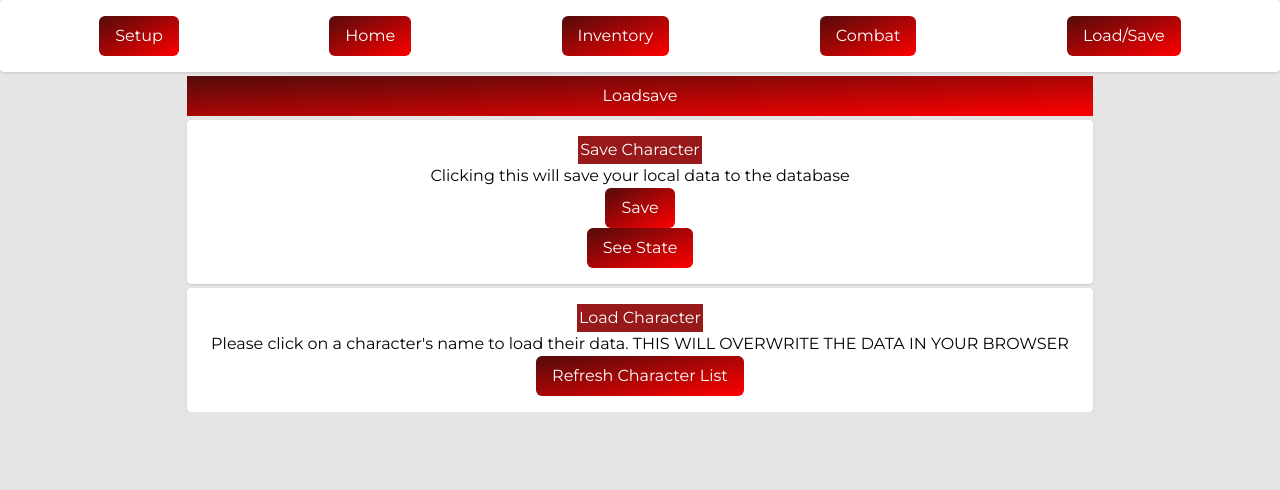
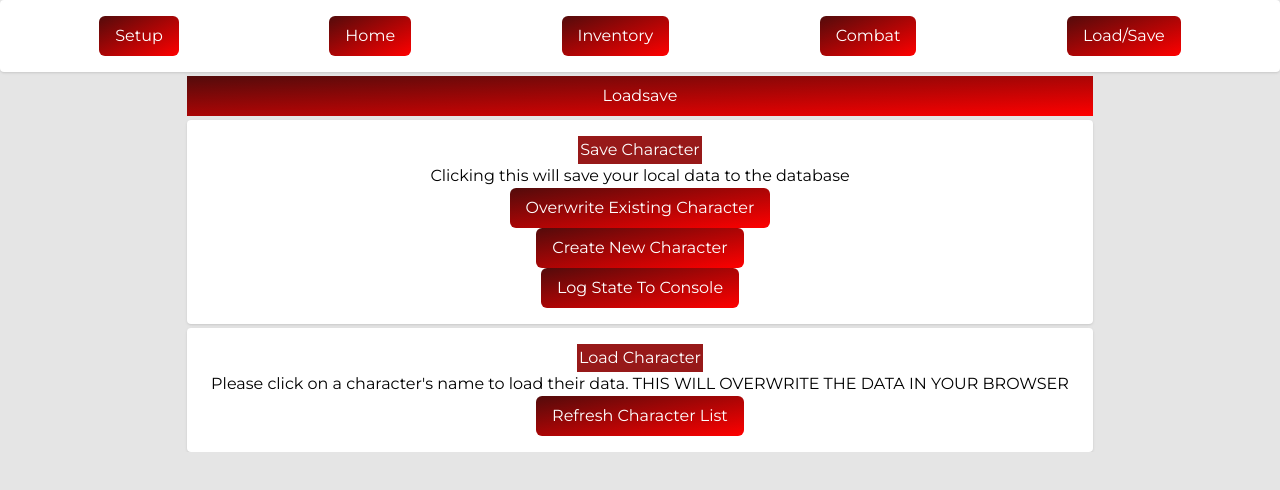
Before and after one commit to DaisyEverard/Cyberpunk-red, a React (Vite) app: page /loadSave in a window 1280 px wide. Shown: the top 490 px of the page. Built offline with nearby package versions, Linux system fonts and the light colour scheme.

Commit message:
add button to save a new character

```diff
--- a/src/components/large_components/loadSave/SaveCharacter.tsx
+++ b/src/components/large_components/loadSave/SaveCharacter.tsx
@@ -8,8 +8,12 @@ import Button from '../../common/Button';
 const SaveCharacter = () => {
   const { state, setID } = useContext(CharacterContext);
 
-  const handleSaveCharacter = async (state: CharacterType, setID: (id: string) => void) => {
-    const [response, err] = await handlePost('document', JSON.stringify(state));
+  const handleSaveNewCharacter = async (state: CharacterType, setID: (id: string) => void) => {
+    console.log('creating new character');
+  };
+
+  const handleOverwriteCharacter = async (state: CharacterType, setID: (id: string) => void) => {
+    const [response, err] = await handlePost('document/existing', JSON.stringify(state));
 
     if (err) {
       throw err;
@@ -29,17 +33,24 @@ const SaveCharacter = () => {
 
           <Button
             onClick={() => {
-              handleSaveCharacter(state, setID);
+              handleSaveNewCharacter(state, setID);
             }}
           >
-            Save
+            Overwrite Existing Character
+          </Button>
+          <Button
+            onClick={() => {
+              handleOverwriteCharacter(state, setID);
+            }}
+          >
+            Create New Character
           </Button>
           <Button
             onClick={() => {
               console.log(state);
             }}
           >
-            See State
+            Log State To Console
           </Button>
         </div>
       </div>
```
